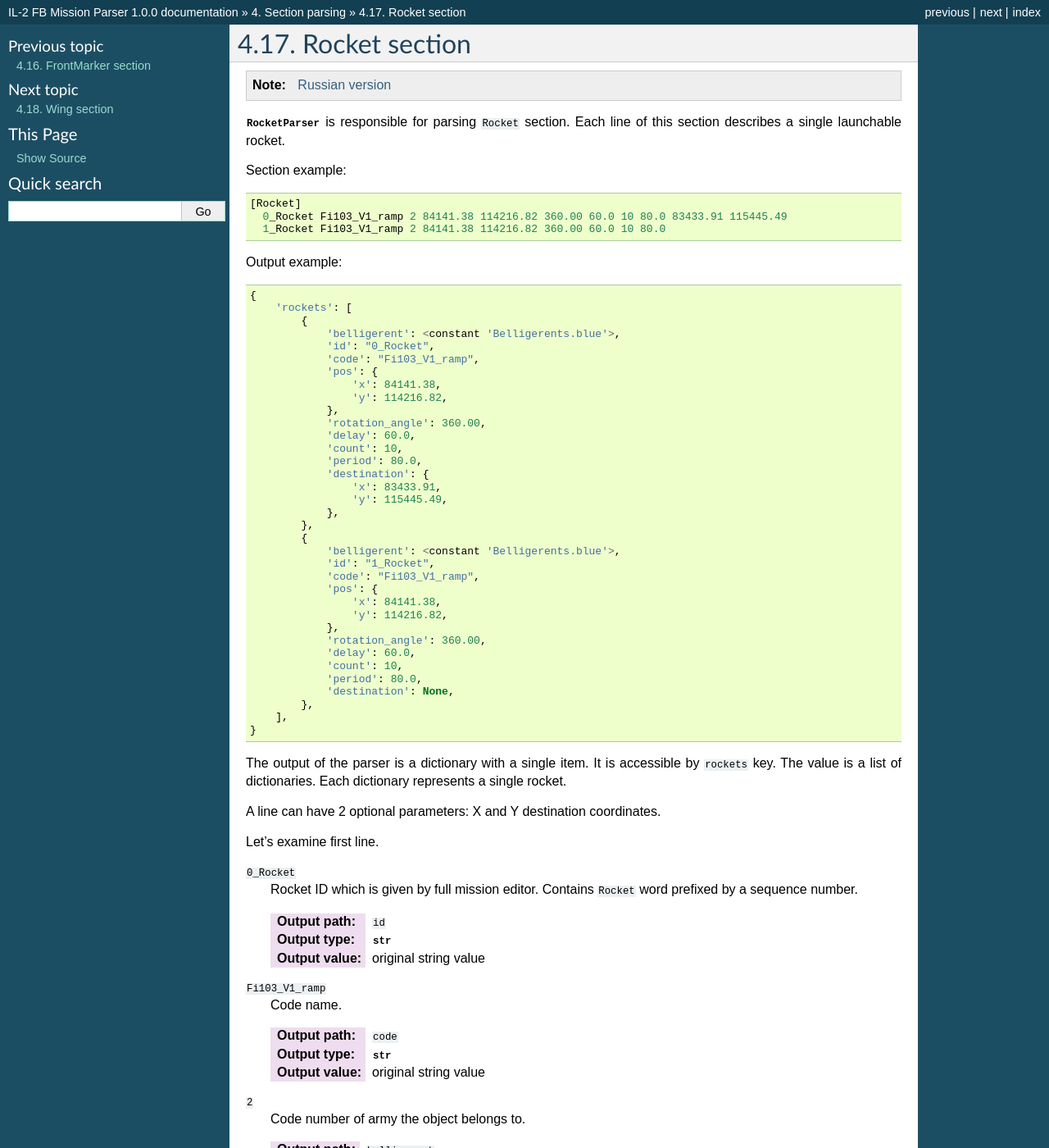
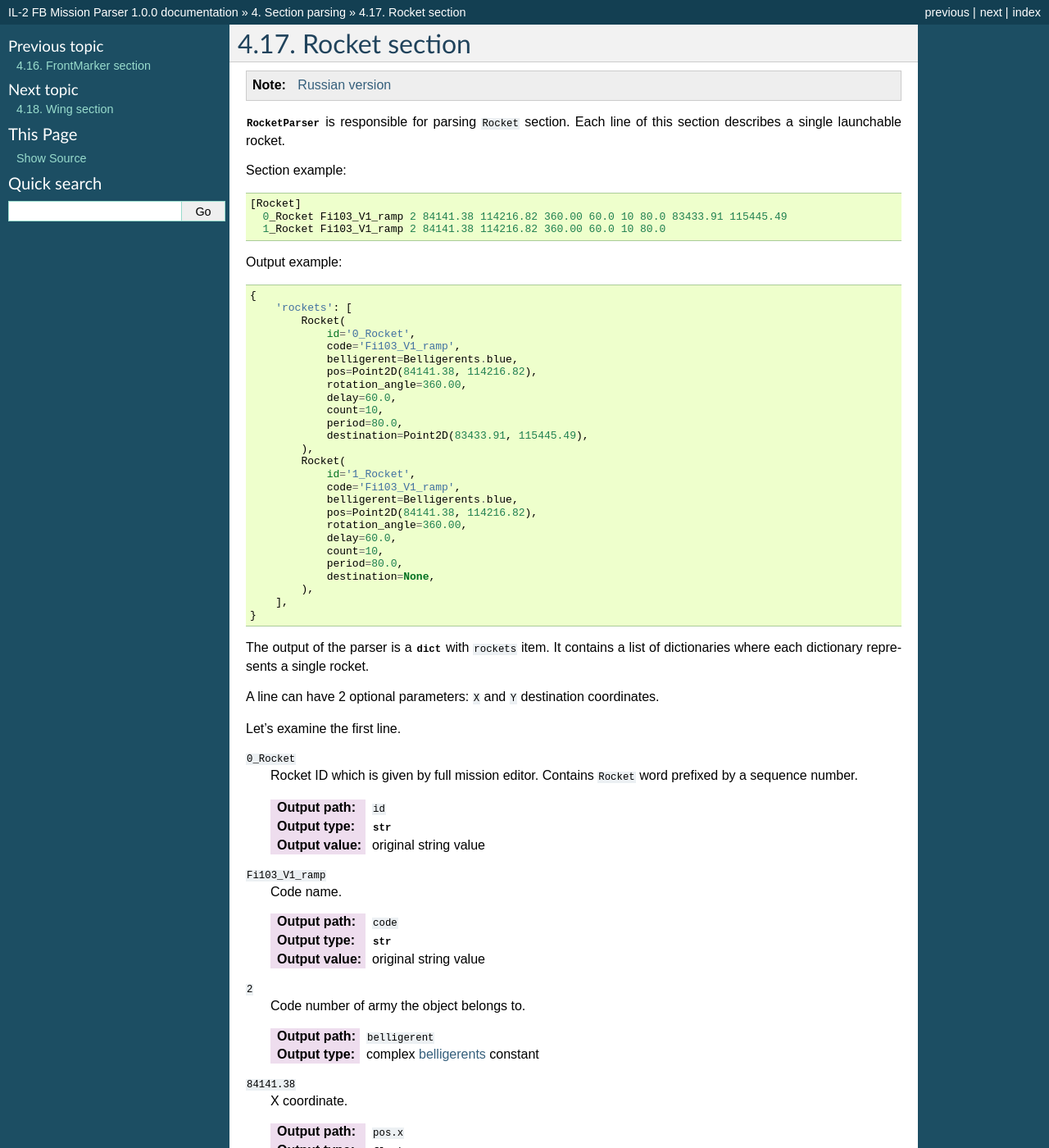
Before and after one commit to IL2HorusTeam/il2fb-mission-parser, a Sphinx documentation site: the page built from docs/parsers/rocket.rst, in a window 1280 px wide and 1400 px high. Shown: the whole window at 82% size. Built offline with Sphinx 7.4.7, drawn with Linux system fonts in a browser that asks for light colours.

Commit message:
update docs for "Rocket" section parser

```diff
--- a/docs/parsers/rocket.rst
+++ b/docs/parsers/rocket.rst
@@ -23,48 +23,38 @@ Output example:
 
   {
       'rockets': [
-          {
-              'belligerent': <constant 'Belligerents.blue'>,
-              'id': "0_Rocket",
-              'code': "Fi103_V1_ramp",
-              'pos': {
-                  'x': 84141.38,
-                  'y': 114216.82,
-              },
-              'rotation_angle': 360.00,
-              'delay': 60.0,
-              'count': 10,
-              'period': 80.0,
-              'destination': {
-                  'x': 83433.91,
-                  'y': 115445.49,
-              },
-          },
-          {
-              'belligerent': <constant 'Belligerents.blue'>,
-              'id': "1_Rocket",
-              'code': "Fi103_V1_ramp",
-              'pos': {
-                  'x': 84141.38,
-                  'y': 114216.82,
-              },
-              'rotation_angle': 360.00,
-              'delay': 60.0,
-              'count': 10,
-              'period': 80.0,
-              'destination': None,
-          },
+          Rocket(
+              id='0_Rocket',
+              code='Fi103_V1_ramp',
+              belligerent=Belligerents.blue,
+              pos=Point2D(84141.38, 114216.82),
+              rotation_angle=360.00,
+              delay=60.0,
+              count=10,
+              period=80.0,
+              destination=Point2D(83433.91, 115445.49),
+          ),
+          Rocket(
+              id='1_Rocket',
+              code='Fi103_V1_ramp',
+              belligerent=Belligerents.blue,
+              pos=Point2D(84141.38, 114216.82),
+              rotation_angle=360.00,
+              delay=60.0,
+              count=10,
+              period=80.0,
+              destination=None,
+          ),
       ],
   }
 
 
-The output of the parser is a dictionary with a single item. It is accessible
-by ``rockets`` key. The value is a list of dictionaries. Each dictionary
-represents a single rocket.
+The output of the parser is a :class:`dict` with ``rockets`` item. It contains
+a list of dictionaries where each dictionary represents a single rocket.
 
-A line can have 2 optional parameters: X and Y destination coordinates.
+A line can have 2 optional parameters: ``X`` and ``Y`` destination coordinates.
 
-Let's examine first line.
+Let's examine the first line.
 
 ``0_Rocket``
   Rocket ID which is given by full mission editor. Contains ``Rocket`` word
@@ -145,4 +135,4 @@ Let's examine first line.
   :Output value: original value converted to float number
 
 
-.. _belligerents: https://github.com/IL2HorusTeam/il2fb-commons/blob/master/il2fb/commons/organization.py#L17
+.. _belligerents: https://github.com/IL2HorusTeam/il2fb-commons/blob/master/il2fb/commons/organization.py#L20
```
